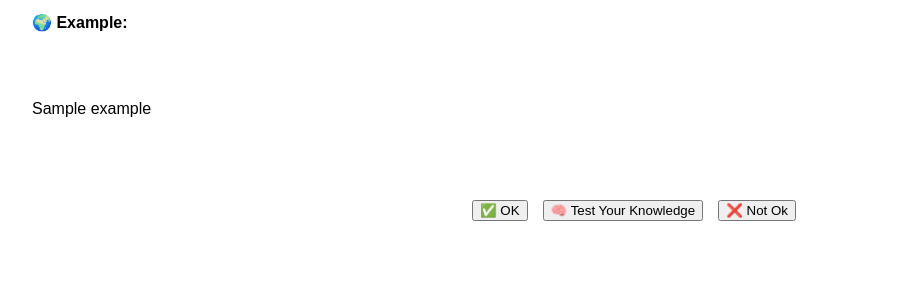
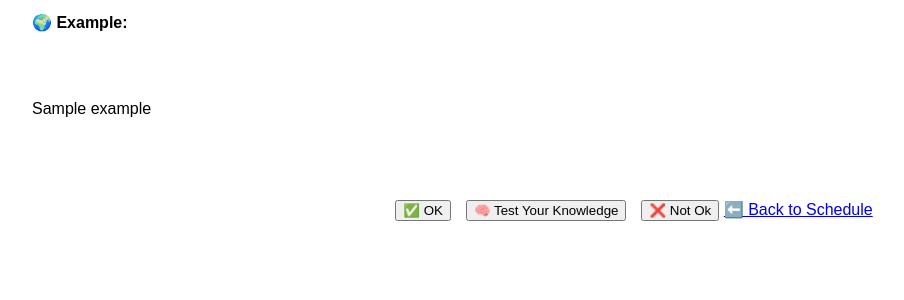
Before and after one commit to ShivamDhawan330/Lifelong_Learning_Manager, a Flask app: template templates/ai_output.html in a window 1280 px wide. Shown: the part 382-682 px from the top of the page, without its empty margins (6-910 px from the left). Run offline with Flask 3, Linux system fonts and the light colour scheme; the template is opened without the code that fills it: most values are stand-ins (such as "Sample title", 1, 10 or a date in 2020); parts of the project's set-up code (start-up, migrations or seed data) failed here and were passed over; some libraries are stand-ins or nearby versions.

Commit message:
Update ai_output.html

```diff
--- a/templates/ai_output.html
+++ b/templates/ai_output.html
@@ -44,6 +44,7 @@
 
   {% endif %}
 
+  <a href="{{ url_for('schedule') }}">⬅️ Back to Schedule</a>
 
 </body>
 </html>
```
